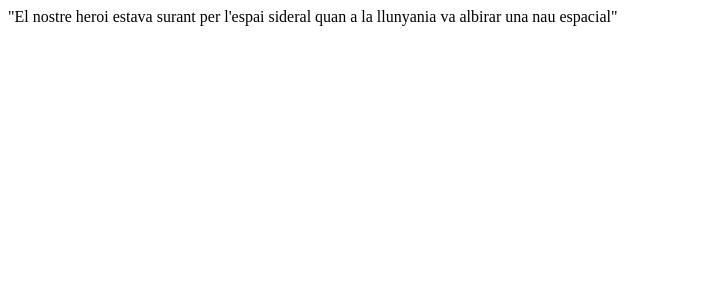
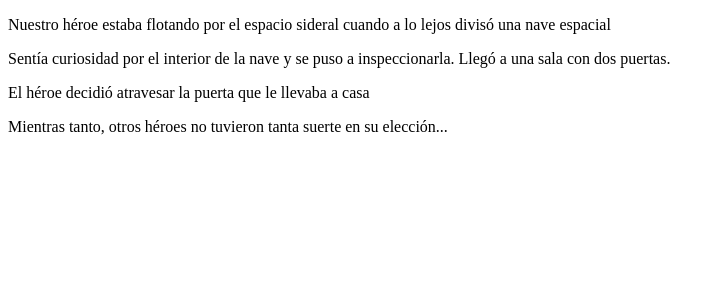
Before and after one commit to BoccoSantiago/Sprint-6-React-1, a React (Create React App) app in the folder sprint6/: page / in a window 1280 px wide. Shown: the top 300 px of the page, without its empty margins (0-725 px from the left). Built offline with nearby package versions, Linux system fonts and the light colour scheme.

Commit message:
Ejercicio 2

```diff
--- a/sprint6/src/App.js
+++ b/sprint6/src/App.js
@@ -1,9 +1,12 @@
 import React from 'react'
-import Phrase from './components/escena/Escena';
+import Escena from './components/escena/Escena';
+//import frases from "./Frases";
 
 function App() {
   return (
-    <Phrase/>
+    <div>
+      <Escena/>
+    </div>
   )
 }
 
--- a/sprint6/src/components/escena/Escena.js
+++ b/sprint6/src/components/escena/Escena.js
@@ -1,9 +1,21 @@
 import React from "react";
+import frases from "./Frases";
 
-export default function Phrase(){
-    return(
+function Escena(){
+    return (
         <div>
-            "El nostre heroi estava surant per l'espai sideral quan a la llunyania va albirar una nau espacial"
+        {
+            frases.map(frase => {
+                return(
+                    <div key={frase.id}>
+                     <p> {frase.text}</p>
+                    </div>
+                )
+            })
+        }
         </div>
-    )
+        )
 }
+
+
+export default Escena
--- /dev/null
+++ b/sprint6/src/components/escena/Frases.js
@@ -0,0 +1,19 @@
+const frases = [
+    {
+     id : 1,
+     text : "Nuestro héroe estaba flotando por el espacio sideral cuando a lo lejos divisó una nave espacial"
+    },
+    {
+     id : 2,
+     text: "Sentía curiosidad por el interior de la nave y se puso a inspeccionarla. Llegó a una sala con dos puertas."},
+    {
+     id : 3,
+     text: "El héroe decidió atravesar la puerta que le llevaba a casa"
+    },
+    {
+     id : 4,
+     text: "Mientras tanto, otros héroes no tuvieron tanta suerte en su elección..."
+    },
+];
+
+export default frases
```
